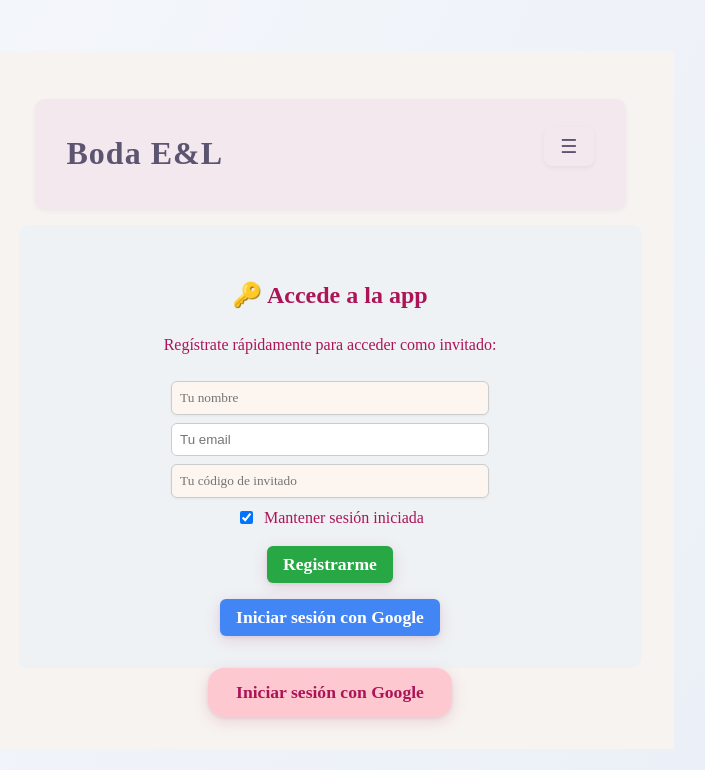
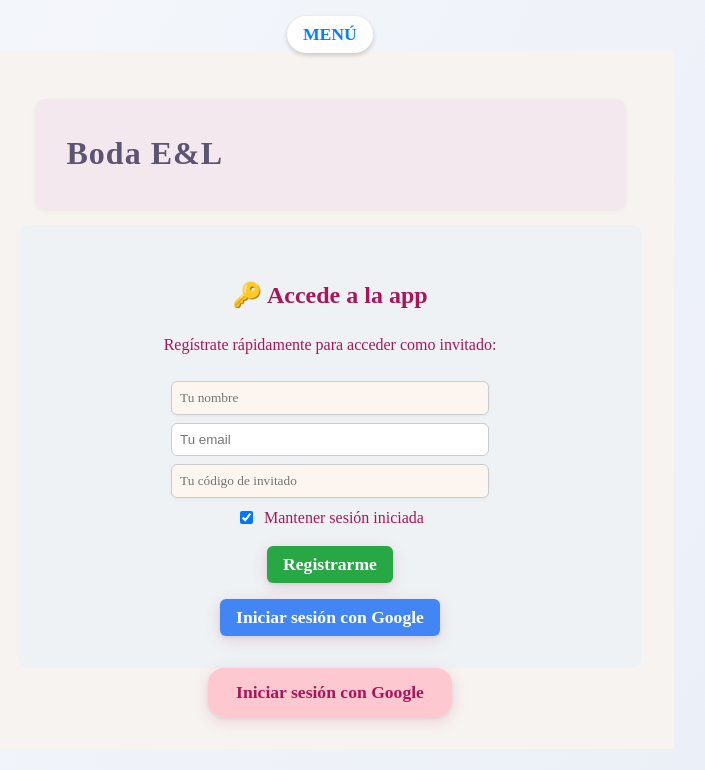
Before and after one commit to lunabnf/app-bodas-javascript, a React (Vite) app: page /usuarios in a window 1280 px wide. Shown: the top 770 px of the page, without its empty margins (310-1015 px from the left). Built offline with nearby package versions, Linux system fonts and the light colour scheme; no server answers.

Commit message:
💾 Punto de guardado

```diff
--- a/src/App.jsx
+++ b/src/App.jsx
@@ -128,18 +128,31 @@ useEffect(() => {
             )}
             <header className="app-header">
               <h1 className="titulo-app">{nombreBoda}</h1>
+              {/* Botón flotante fijo para abrir menú principal */}
               <div
-                style={{ position: 'relative' }}
-                onMouseEnter={() => setMenuOpen(true)}
-                onMouseLeave={() => setMenuOpen(false)}
+                style={{
+                  position: "fixed",
+                  top: "1rem",
+                  left: "50%",
+                  transform: "translateX(-50%)",
+                  zIndex: 1000
+                }}
               >
                 <button
-                  className="menu-toggle"
                   onClick={() => setMenuOpen(prev => !prev)}
+                  style={{
+                    background: "#fff",
+                    borderRadius: "20px",
+                    padding: "0.5rem 1rem",
+                    boxShadow: "0 2px 5px rgba(0,0,0,0.2)",
+                    fontWeight: "bold",
+                    color: "#007bff",
+                    border: "none",
+                  }}
                 >
-                  ☰
+                  MENÚ
                 </button>
-
+              </div>
               {menuOpen && (
                 <div>
                   <nav className="fixed top-24 left-4 md:left-auto md:right-4 bg-white shadow-2xl rounded-3xl p-6 w-11/12 max-w-sm z-50">
@@ -223,7 +236,6 @@ useEffect(() => {
                   </nav>
                 </div>
               )}
-              </div>
             </header>
             {user ? (
               <AppRoutes
```
Lines whose indentation alone changed are shown as unchanged.
